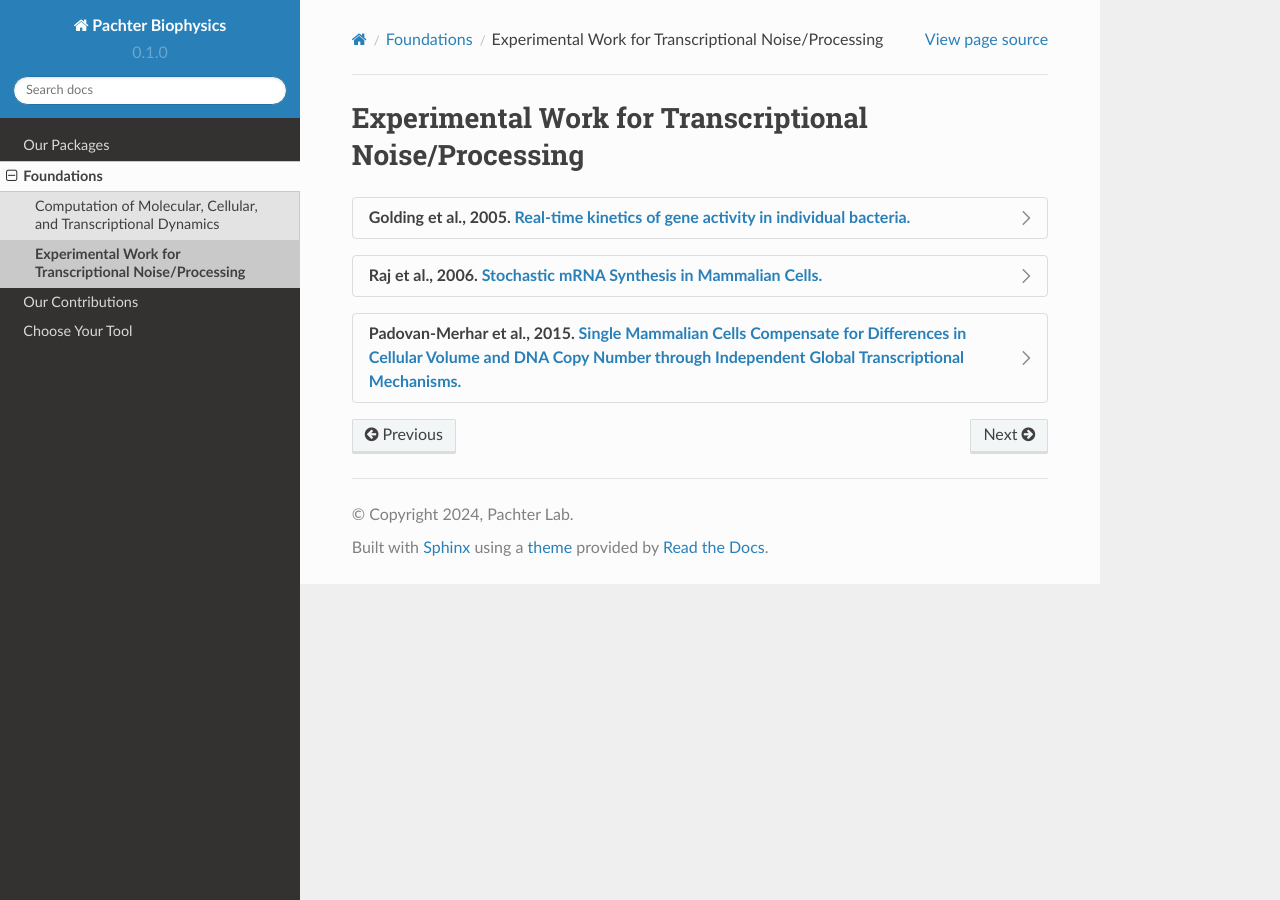
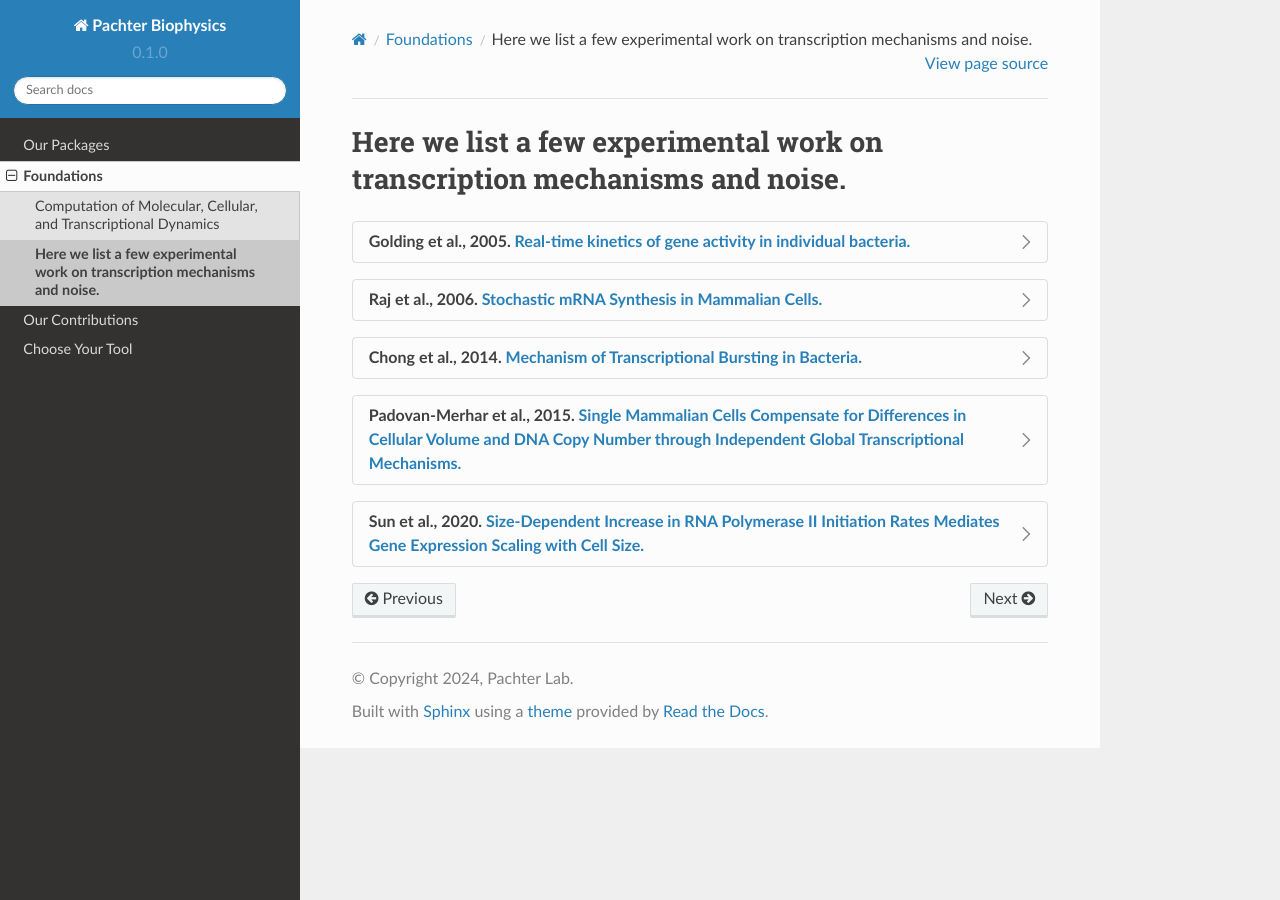
Before and after one commit to pachterlab/biophysics, a Sphinx documentation site: the page built from docs/source/foundations_experiment.rst, in a window 1280 px wide. Built offline with Sphinx 7.4.7 and the Read the Docs theme 2.0.0, drawn with Linux system fonts in a browser that asks for light colours.

Commit message:
Update foundations_experiment.rst

```diff
--- a/docs/source/foundations_experiment.rst
+++ b/docs/source/foundations_experiment.rst
@@ -1,6 +1,6 @@
 .. _experiment:
 
-Experimental Work for Transcriptional Noise/Processing
+Here we list a few experimental work on transcription mechanisms and noise.
 =========
 
 .. dropdown:: Golding et al., 2005. `Real-time kinetics of gene activity in individual bacteria. <https://doi.org/10.1016/j.cell.2005.09.031>`_
@@ -33,6 +33,20 @@ Experimental Work for Transcriptional Noise/Processing
                         :align: center
                         :alt: some text
 
+.. dropdown:: Chong et al., 2014. `Mechanism of Transcriptional Bursting in Bacteria. <http://dx.doi.org/10.1016/j.molcel.2015.03.005>`_
+
+            .. grid:: 2
+
+                .. grid-item::
+
+                    This article studied the origin of transcriptional bursting in bacteria using in vitro, single-molecule assay. They showed that active transcription leads to positive supercoiling buildup on a DNA segment which in turns stops transcription initiation, while gyrase binding to the DNA segment can release positive supercoiling and resumed transcription.
+
+                .. grid-item-card::
+
+                    .. image:: ./figures/Chong_2014.jpg
+                        :width: 300
+                        :align: center
+                        :alt: some text
 
 .. dropdown:: Padovan-Merhar et al., 2015. `Single Mammalian Cells Compensate for Differences in Cellular Volume and DNA Copy Number through Independent Global Transcriptional Mechanisms. <http://dx.doi.org/10.1016/j.molcel.2015.03.005>`_
 
@@ -44,7 +58,22 @@ Experimental Work for Transcriptional Noise/Processing
 
                 .. grid-item-card::
 
-                    .. image:: ./figures/PM_2005.png
+                    .. image:: ./figures/PM_2015.jpeg
                         :width: 300
                         :align: center
                         :alt: some text
+
+.. dropdown:: Sun et al., 2020. `Size-Dependent Increase in RNA Polymerase II Initiation Rates Mediates Gene Expression Scaling with Cell Size. <https://doi.org/10.1016/j.cub.2020.01.053>`_
+
+            .. grid:: 2
+
+                .. grid-item::
+
+                    This article studied the effects of cellular volume and showed that RNA polymerase II initiation rates scale with cell volume.
+
+                .. grid-item-card::
+
+                    .. image:: ./figures/Sun_2020.jpg
+                        :width: 300
+                        :align: center
+                        :alt: some text
```
